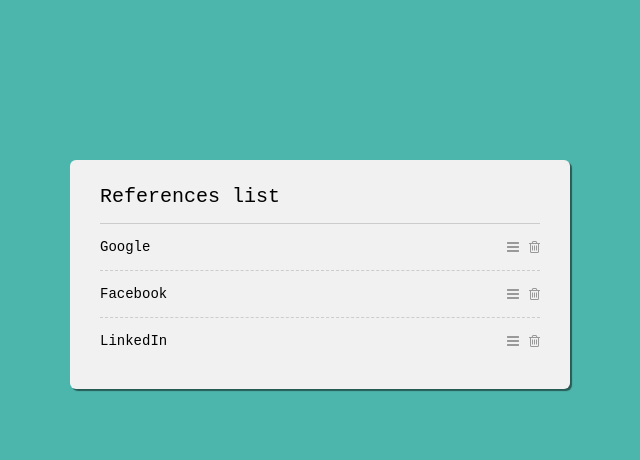
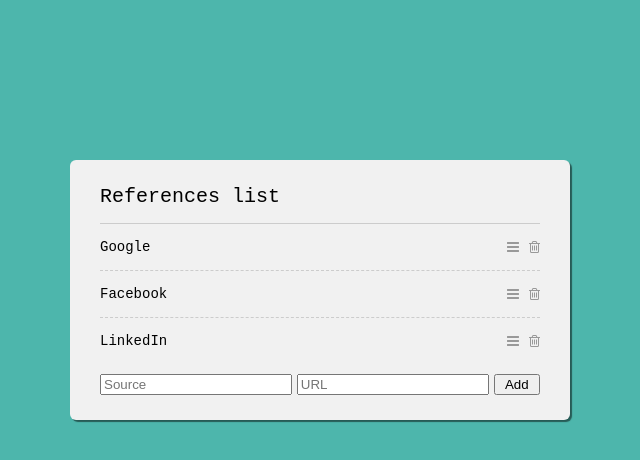
Before and after one commit to Dzvonkevich/ref-list, a website: page index.html in a window 1280 px wide. Shown: the whole page, without its empty margins (320-960 px from the left). Drawn offline with Linux system fonts and the light colour scheme; a web font is replaced by a local one.

Commit message:
form component

```diff
--- a/app/app.js
+++ b/app/app.js
@@ -23,6 +23,6 @@
 		collection: {
 			items: items,
 			title: title
-		}
+		},
 	});
 })();
--- a/components/collection/collection.js
+++ b/components/collection/collection.js
@@ -6,9 +6,8 @@
 			this.items = options.items || {};
 			this.title = options.title || 'Reference list';
 		}
-	}
 
-	Collection.prototype._initEvents = function (collectionEl) {
+		_initEvents(collectionEl) {
 			collectionEl.addEventListener('click', this._onClick.bind(this));
 		}
 
@@ -17,7 +16,7 @@
 		 * Here we handle action
 		 * and call action functon
 		 */
-	Collection.prototype._onClick = function (event) {
+		_onClick(event) {
 			event.preventDefault();
 			let target = event.target;
 
@@ -35,7 +34,7 @@
 		/**
 		 * Delete item
 		 */
-	Collection.prototype.deleteItem = function (target, event) {
+		deleteItem(target, event) {
 			target.closest('.collection--item').remove();
 
 			// @todo - call a function to show 'Empty list'
@@ -45,11 +44,11 @@
 		/**
 		 * Reorder item
 		 */
-	Collection.prototype.reorderItem = function (event) {
+		reorderItem(event) {
 			console.dir(event);
 		}
 
-	Collection.prototype.render = function () {
+		render() {
 			const collectionEl = document.createElement('div');
 			collectionEl.classList.add('collection');
 
@@ -82,7 +81,7 @@
 		 * @param  object item
 		 * @return object
 		 */
-	Collection.prototype.renderItem =function (item) {
+		renderItem(item) {
 			const configs     = this.renderItemConfigPanel();
 
 			const itemEl = document.createElement('li');
@@ -103,7 +102,7 @@
 		 *
 		 * @return documenElement
 		 */
-	Collection.prototype.renderItemConfigPanel = () => {
+		renderItemConfigPanel() {
 			const configs = [
 				{
 					faIcon: 'fa-bars',
@@ -132,6 +131,7 @@
 
 			return configsEl;
 		}
+	}
 
 	window.Collection = Collection;
 })();
--- /dev/null
+++ b/components/form/form.css
@@ -0,0 +1,19 @@
+.form {
+	margin-bottom: 0;
+}
+
+.form--fields {
+	display: flex;
+}
+
+.form--fields > * + * {
+	margin-left: 5px;
+}
+
+.form--field__input {
+	flex-grow: 1;
+}
+
+.form--field__input.js-error {
+	border-color: red;
+}
--- /dev/null
+++ b/components/form/form.js
@@ -0,0 +1,137 @@
+(function () {
+	'use strict';
+
+	class Form {
+		constructor(options) {
+			this._fields = [
+				{
+					label: 'Source',
+					type: 'text',
+				},
+				{
+					label: 'URL',
+					type: 'url',
+				},
+				{
+					type: 'submit',
+					value: 'Add',
+					action: 'submit'
+				}
+			];
+
+			console.log('Form constructed');
+		}
+
+		_initEvents(formEl) {
+			formEl.addEventListener('click', this._onClick.bind(this));
+			formEl.addEventListener('submit', this.submit.bind(this));
+		}
+
+		/**
+		 * Init onClick
+		 * Here we handle action
+		 * and call action functon
+		 */
+		_onClick(event) {
+			event.preventDefault();
+			let target = event.target;
+
+			// Resign target to the link
+			while (!target.getAttribute('data-action') && !target.classList.contains('form')) {
+				target = target.parentElement;
+			}
+
+			const action = target.getAttribute('data-action');
+
+			if (typeof this[action] === 'function')
+				this[action].call(this, target, event);
+		}
+
+		/**
+		 * Validate filled fields
+		 * here this is the formEl
+		 */
+		_validate(items) {
+			items.forEach(item => item.classList.remove('js-error'));
+
+			// include filter function
+			items.filter = Array.prototype.filter;
+
+			// grab empty fields
+			const errors = items.filter(el => el.value == '');
+
+			if (!errors.length)
+				return true;
+
+			errors.forEach(item => item.classList.add('js-error'));
+			return false;
+		}
+
+
+
+		/**
+		 * Handle form submitting
+		 */
+		submit(target, event) {
+			if (!target.classList.contains('form'))
+				target = target.closest('form');
+
+			const items = target.querySelectorAll('input:not([type="submit"])');
+
+			if (this._validate(items)) {
+				items.map = Array.prototype.map;
+				this._addToCollection(items.map(item => item.value));
+
+				items.forEach(item => item.value = '');
+			}
+
+			return false;
+		}
+
+		_addToCollection(values) {
+
+		}
+
+		render() {
+			const formEl = document.createElement('form');
+			formEl.classList.add('form');
+
+			// Render items into collection
+			const fieldsEl = document.createElement('div');
+			fieldsEl.classList.add('form--fields');
+
+			this._fields.forEach(field => {
+				fieldsEl.appendChild(this.renderField(field))
+			});
+			formEl.appendChild(fieldsEl);
+
+			// init events
+			this._initEvents(formEl);
+
+			// Render collection
+			return formEl;
+		}
+
+		renderField(field) {
+			const fieldEl = document.createElement('input');
+			fieldEl.classList.add('form--field__input');
+
+			const fieldLabel = field.label || 'Field';
+			fieldEl.placeholder = fieldLabel;
+			fieldEl.dataset.name = fieldLabel;
+
+			const fieldType  = field.type || 'text';
+			fieldEl.type = fieldType;
+
+			const fieldValue = field.value || '';
+			fieldEl.value = fieldValue;
+
+			const fieldAction = field.action || '';
+			fieldEl.dataset.action = fieldAction;
+
+			return fieldEl;
+		}
+	}
+
+	window.Form = Form;
+})();
--- a/components/ref-list/ref-list.css
+++ b/components/ref-list/ref-list.css
@@ -4,3 +4,7 @@
 	border-radius: 6px;
 	box-shadow: 2px 2px 1px 0 rgba(0,0,0,.5);
 }
+
+.ref-list > * + * {
+	margin-top: 10px;
+}
--- a/components/ref-list/ref-list.js
+++ b/components/ref-list/ref-list.js
@@ -5,14 +5,18 @@
 		constructor(options) {
 			this.el         = options.el || 'body';
 			this.collection = options.collection || {};
+			this.form       = options.form || {};
 
 			this.render();
 		}
-	}
 
-	RefList.prototype.render = function () {
-		const collection = new Collection(this.collection);
-		this.el.appendChild(collection.render());
+		render() {
+			const collection = new Collection(this.collection);
+			this.el.appendChild(collection.render());
+
+			const form = new Form(this.form);
+			this.el.appendChild(form.render());
+		}
 	}
 
 	window.RefList = RefList;
--- a/index.html
+++ b/index.html
@@ -29,6 +29,9 @@
 
 		<link rel="stylesheet" href="./components/collection/collection.css">
 		<script src="./components/collection/collection.js"></script>
+
+		<link rel="stylesheet" href="./components/form/form.css">
+		<script src="./components/form/form.js"></script>
 	</head>
 	<body>
 		<div id="app" class="app-view">
```
Also changed, not shown: 1 other file. Lines whose indentation alone changed are shown as unchanged.
